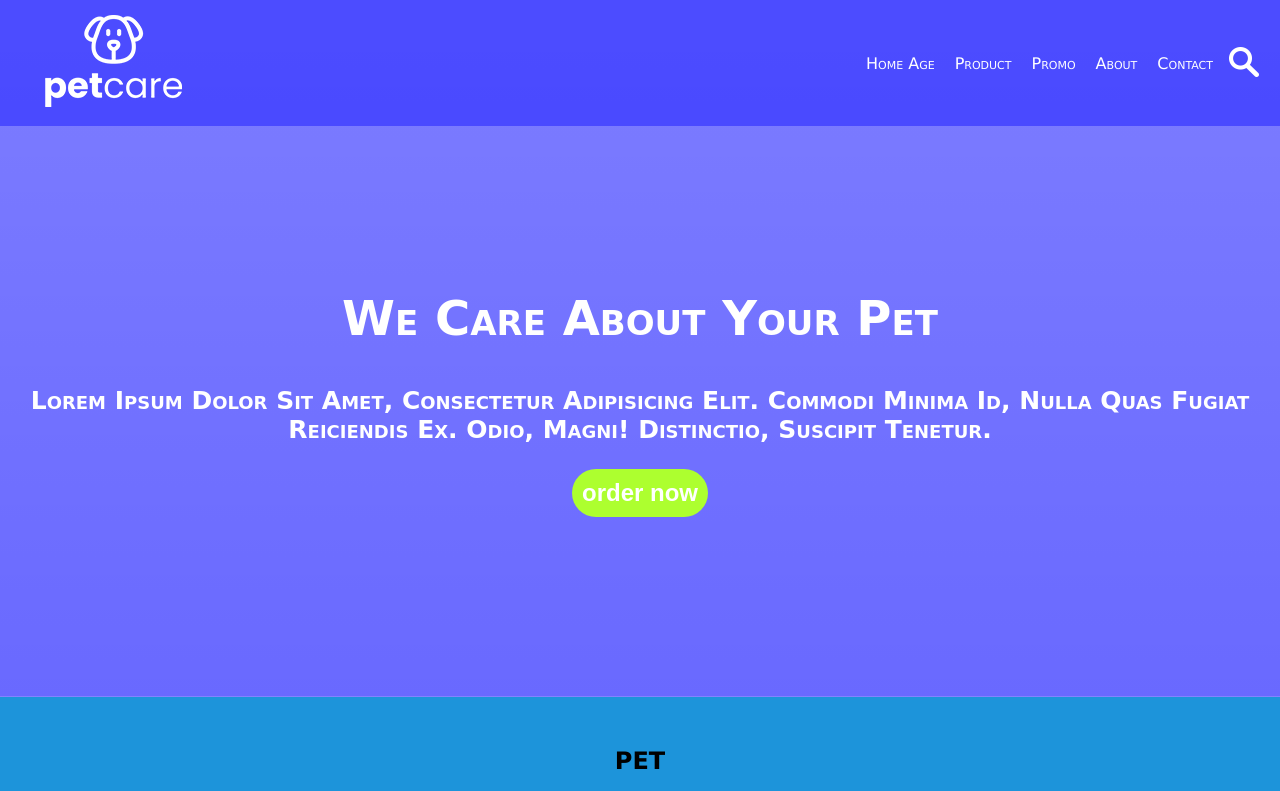
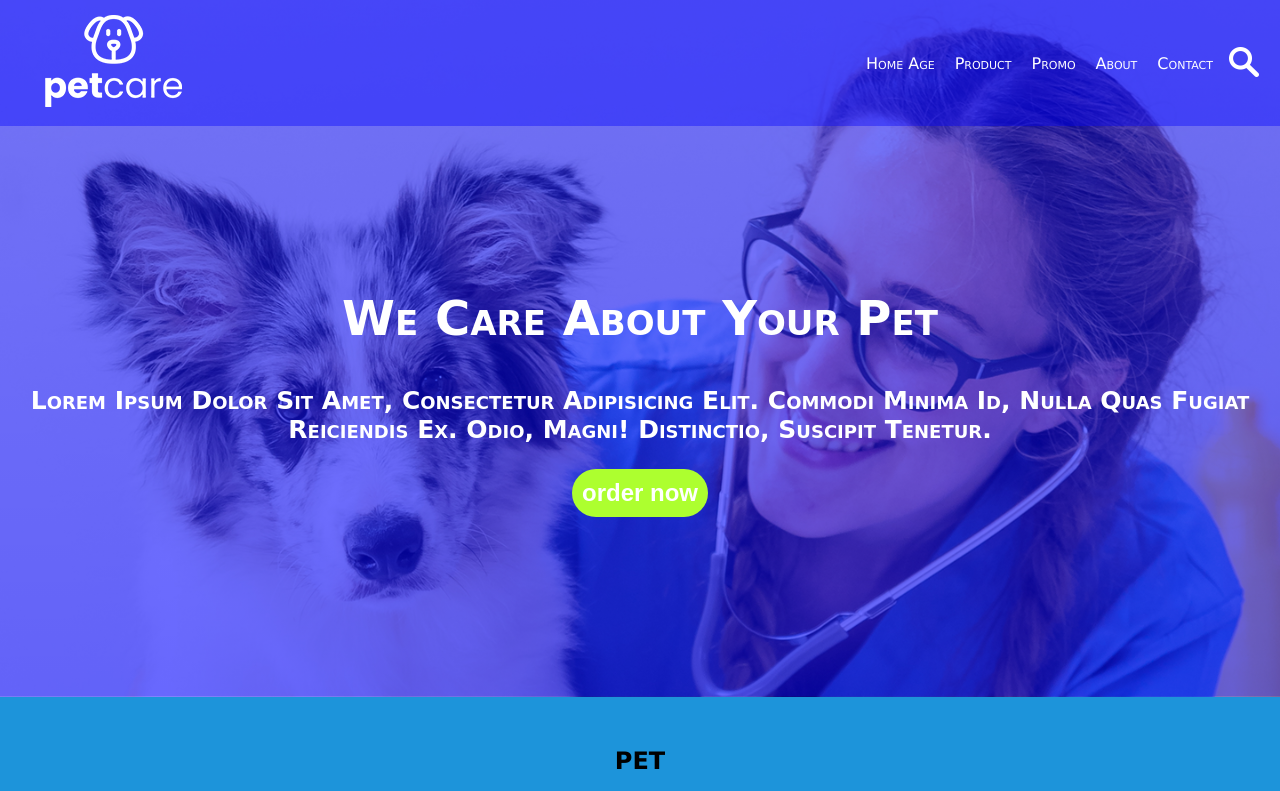
Before and after one commit to AJAIKHANTH/AJAIKHANTH.github.io, a plain HTML site: page webpage.html in a window 1280 px wide. Shown: the top 791 px of the page. Drawn offline with Linux system fonts and the light colour scheme.

Commit message:
Update webpage.css

```diff
--- a/webpage.css
+++ b/webpage.css
@@ -670,7 +670,7 @@ margin-bottom: 100px;
 }
 
 .main-body {
-    background-image: linear-gradient(#0000ff82, #0000ff96), url(../front-end/image/mockup/pic/banner_image.jpg);
+    background-image: linear-gradient(#0000ff82, #0000ff96), url(./image/mockup/pic/banner_image.jpg);
     background-position: center;
     background-size: cover;
     background-repeat: no-repeat;
```
